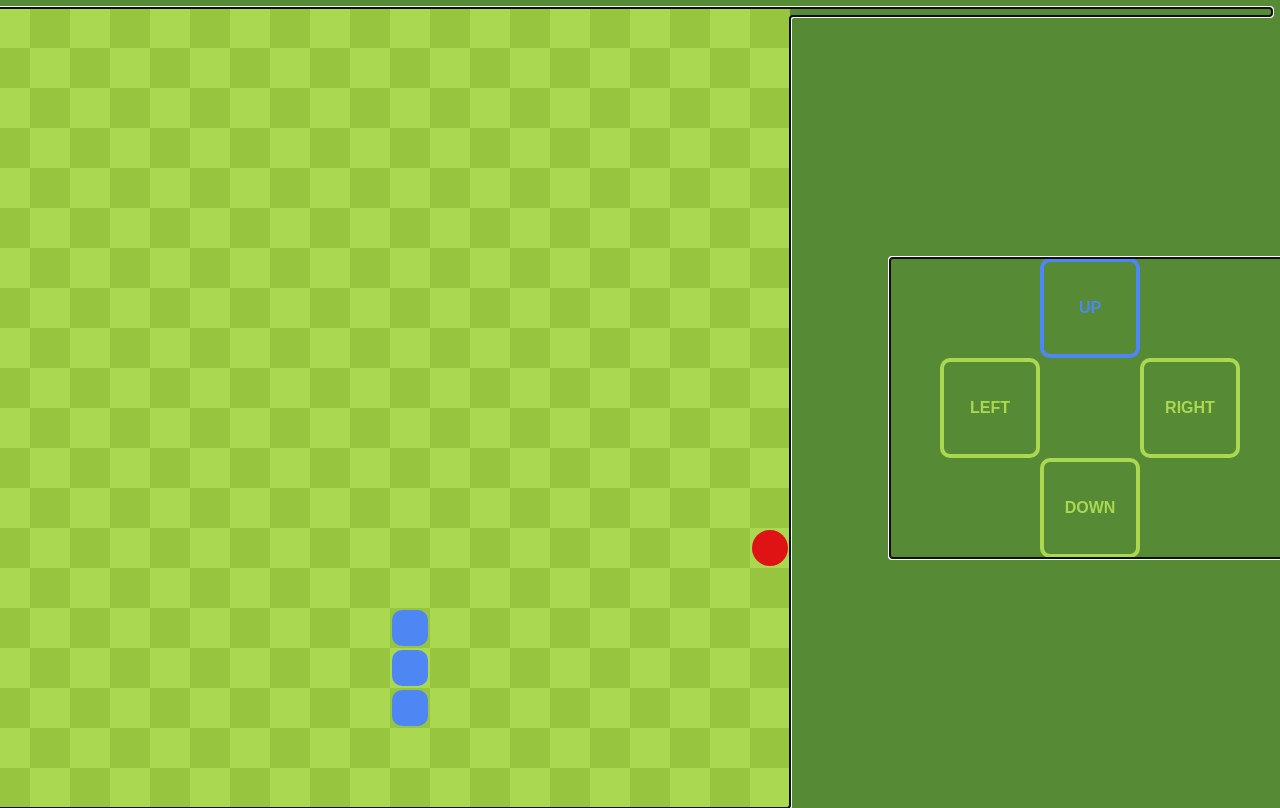
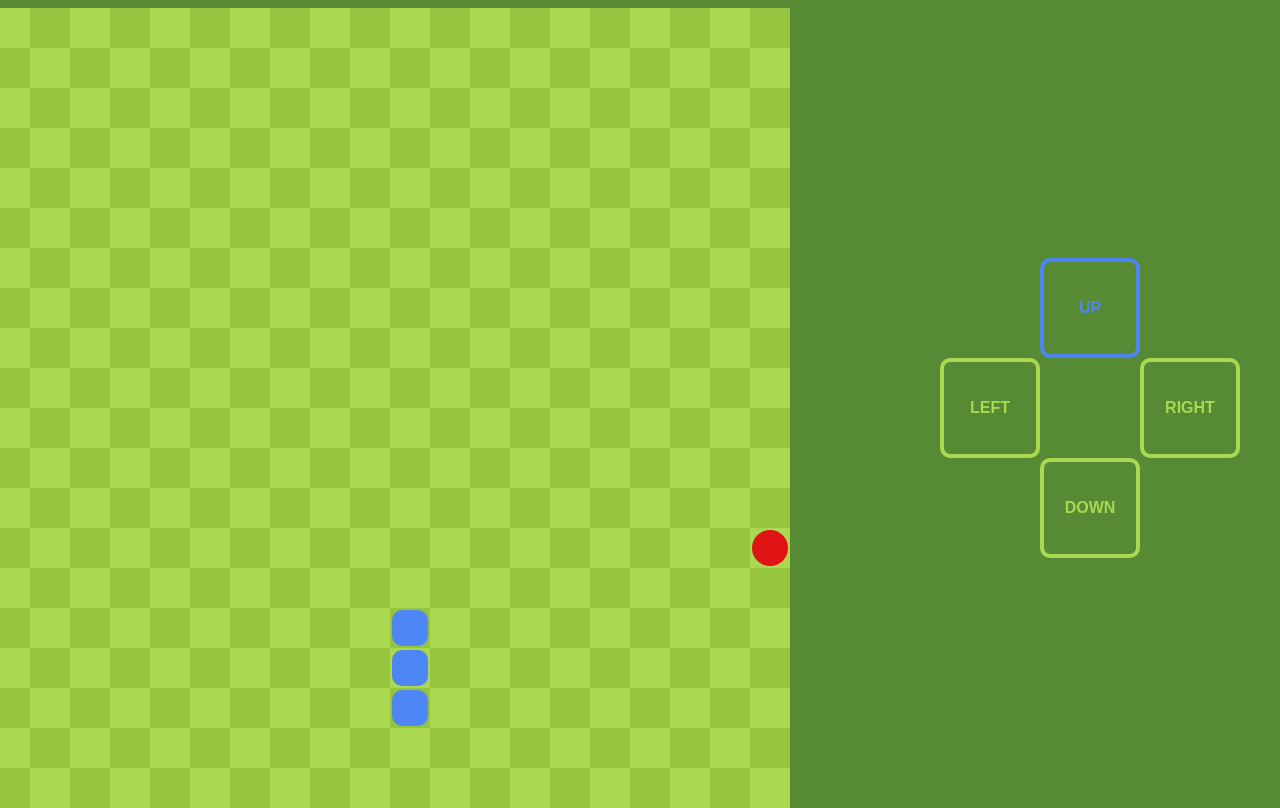
Before and after one commit to borchowiec/snake-redux, a React (Create React App) app: page / in a window 1280 px wide. Built offline with nearby package versions, Linux system fonts and the light colour scheme.

Commit message:
fix: remove border bug

```diff
--- a/src/App.css
+++ b/src/App.css
@@ -4,3 +4,6 @@
 	display: flex;
 	justify-content: center;
 }
+.app:focus {
+  outline: none;
+}
```
